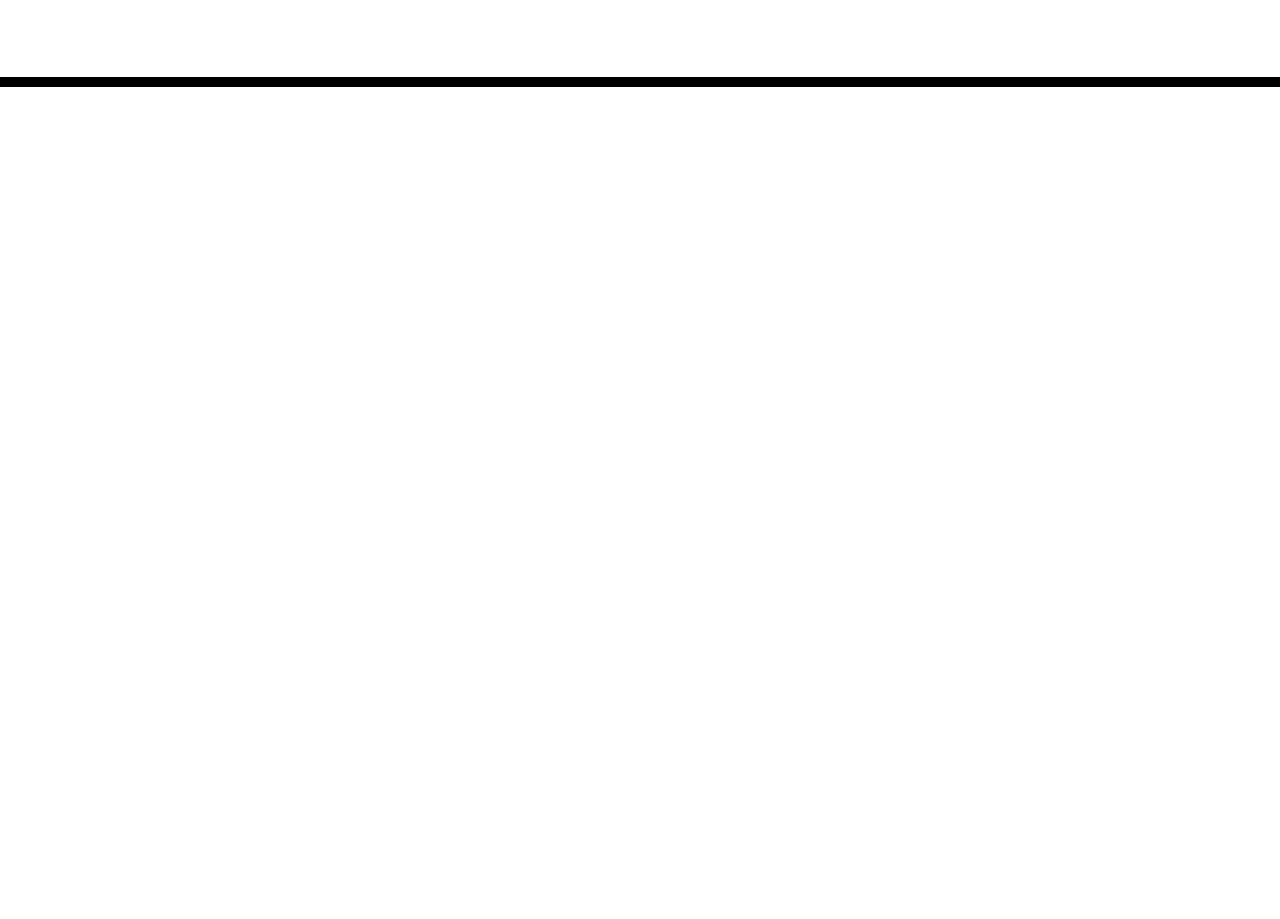
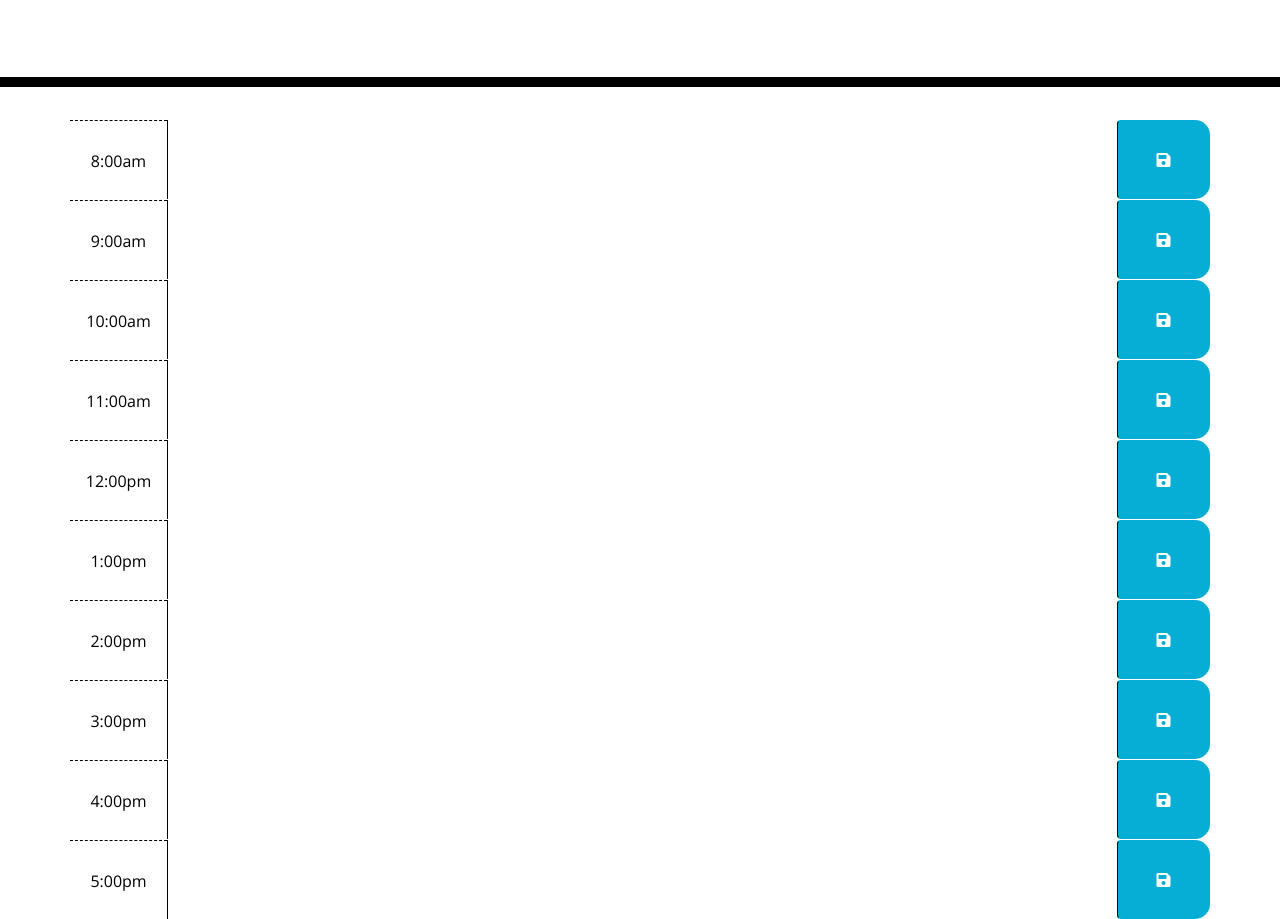
Before and after one commit to JulioRios15/Work-Day-Scheduler, a plain HTML site: page index.html in a window 1280 px wide. Shown: the part 181-1100 px from the top of the page. Before the commit the page ends 800 px from the top, so only its background shows below. Drawn offline with nearby package versions, Linux system fonts and the light colour scheme.

Commit message:
schedule calendar

```diff
--- a/index.html
+++ b/index.html
@@ -29,10 +29,90 @@
       <p id="currentDay" class="lead"></p>
     </header>
     <div class="container">
-      <!-- Timeblocks go here -->
+      <div id="hour-8" class="row time-block">
+        <div class="col-sm hour">
+          8:00am
+        </div>
+        <textarea class="col-sm-10 description">
+        </textarea>
+        <button class="btn saveBtn col-sm fas fa-save"></button>
+      </div>
+      <div id="hour-9" class="row time-block">
+        <div class="col-sm hour">
+          9:00am
+        </div>
+        <textarea class="col-sm-10 description">
+        </textarea>
+        <button class="btn saveBtn col-sm fas fa-save"></button>
+      </div>
+      <div id="hour-10" class="row time-block">
+        <div class="col-sm hour">
+          10:00am
+        </div>
+        <textarea class="col-sm-10 description">
+        </textarea>
+        <button class="btn saveBtn col-sm fas fa-save"></button>
+      </div>
+      <div id="hour-11" class="row time-block">
+        <div class="col-sm hour">
+          11:00am
+        </div>
+        <textarea class="col-sm-10 description">
+        </textarea>
+        <button class="btn saveBtn col-sm fas fa-save"></button>
+      </div>
+      <div id="hour-12" class="row time-block">
+        <div class="col-sm hour">
+          12:00pm
+        </div>
+        <textarea class="col-sm-10 description">
+        </textarea>
+        <button class="btn saveBtn col-sm fas fa-save"></button>
+      </div>
+      <div id="hour-13" class="row time-block">
+        <div class="col-sm hour">
+          1:00pm
+        </div>
+        <textarea class="col-sm-10 description">
+        </textarea>
+        <button class="btn saveBtn col-sm fas fa-save"></button>
+      </div>
+      <div id="hour-14" class="row time-block">
+        <div class="col-sm hour">
+          2:00pm
+        </div>
+        <textarea class="col-sm-10 description">
+        </textarea>
+        <button class="btn saveBtn col-sm fas fa-save"></button>
+      </div>
+      <div id="hour-15" class="row time-block">
+        <div class="col-sm hour">
+          3:00pm
+        </div>
+        <textarea class="col-sm-10 description">
+        </textarea>
+        <button class="btn saveBtn col-sm fas fa-save"></button>
+      </div>
+      <div id="hour-16" class="row time-block">
+        <div class="col-sm hour">
+          4:00pm
+        </div>
+        <textarea class="col-sm-10 description">
+        </textarea>
+        <button class="btn saveBtn col-sm fas fa-save"></button>
+      </div>
+      <div id="hour-17" class="row time-block">
+        <div class="col-sm hour">
+          5:00pm
+        </div>
+        <textarea class="col-sm-10 description">
+        </textarea>
+        <button class="btn saveBtn col-sm fas fa-save"></button>
+      </div>
     </div>
 
     <script src="https://code.jquery.com/jquery-3.4.1.min.js"></script>
     <script src="https://cdnjs.cloudflare.com/ajax/libs/moment.js/2.24.0/moment.min.js"></script>
+    <script src="./script.js"></script>
   </body>
 </html>
```
